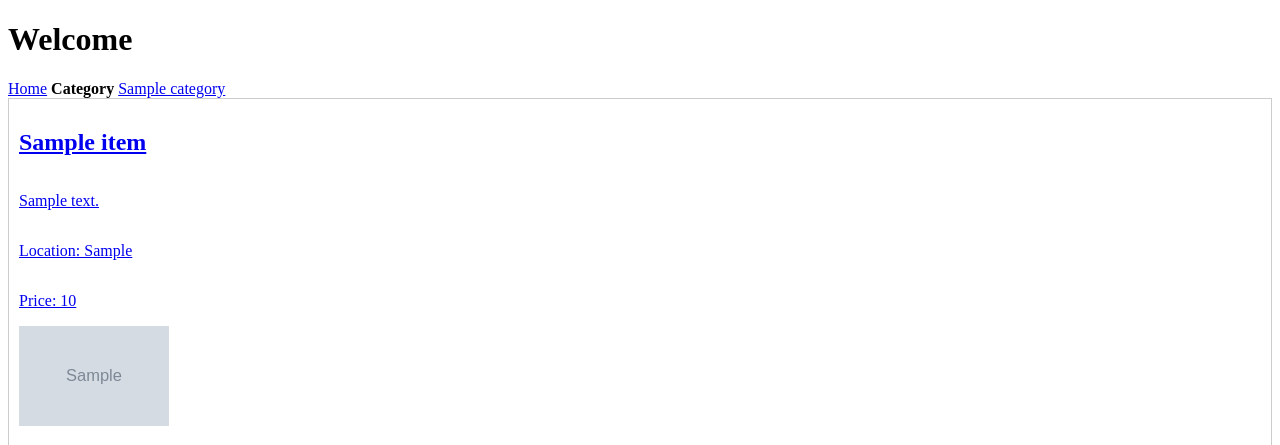
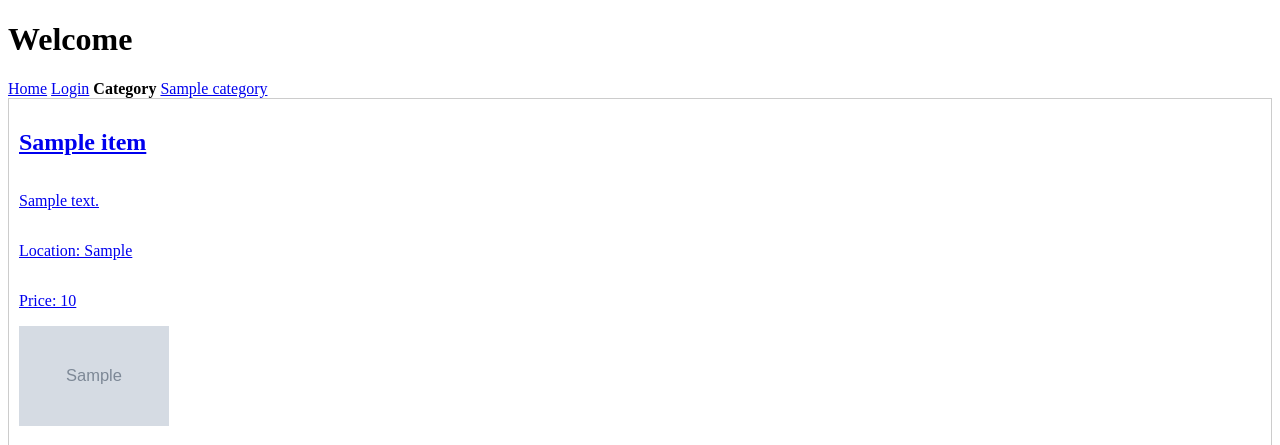
Before and after one commit to AyushTmg/2nd_Hand_Marketplace, a Django app: page / in a window 1280 px wide. Shown: the top 445 px of the page. Run offline with Django 5.2, Linux system fonts and the light colour scheme; tables that the repository leaves empty hold one stand-in row (values such as "Sample post"); grey boxes marked "Sample" are stand-in pictures.

Commit message:
Added a option for login if user is not authenticated

```diff
--- a/marketplace/templates/marketplace/home.html
+++ b/marketplace/templates/marketplace/home.html
@@ -26,6 +26,10 @@
           <a href="{% url 'user-profile' request.user.pk%}" >View profile</a>
     {% endif%}
 
+    {%if not request.user.is_authenticated%}
+          <a href="/login/">Login</a>
+    {%endif%}
+
     <b>Category</b>
     {%for category in categories%}
           <a href="{% url 'item-category' category.pk%}" >{{category.title}}</a>
@@ -52,7 +56,9 @@
                 <a href="{% url 'item-delete' item.pk %}" > Delete post</a>
           {%endif%}
 
-    <hr class="item-separator">  {% endfor %}
+          <hr class="item-separator">
+
+    {% endfor %}
 
 
   </body>
```
Lines whose indentation alone changed are shown as unchanged.
